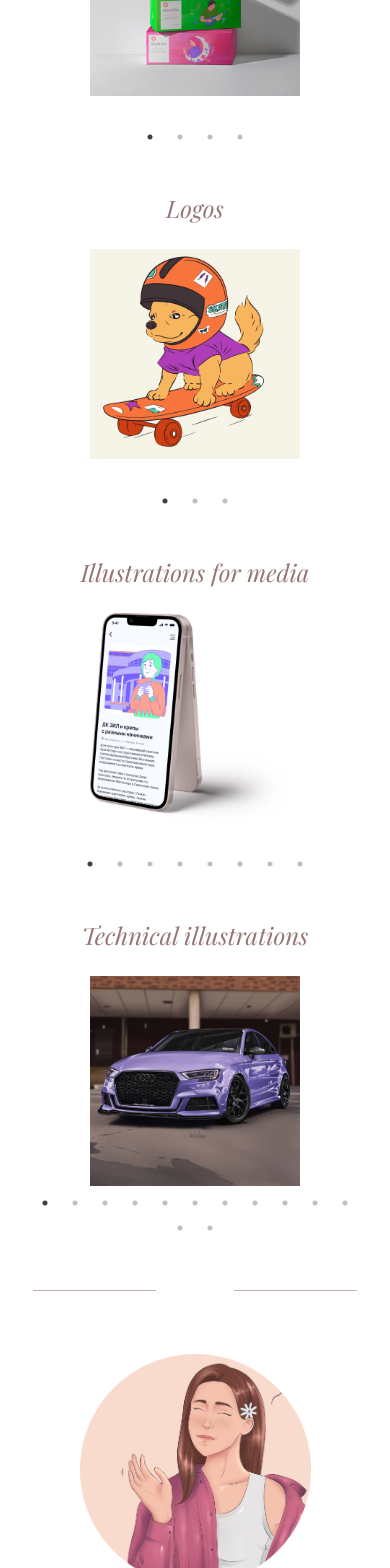
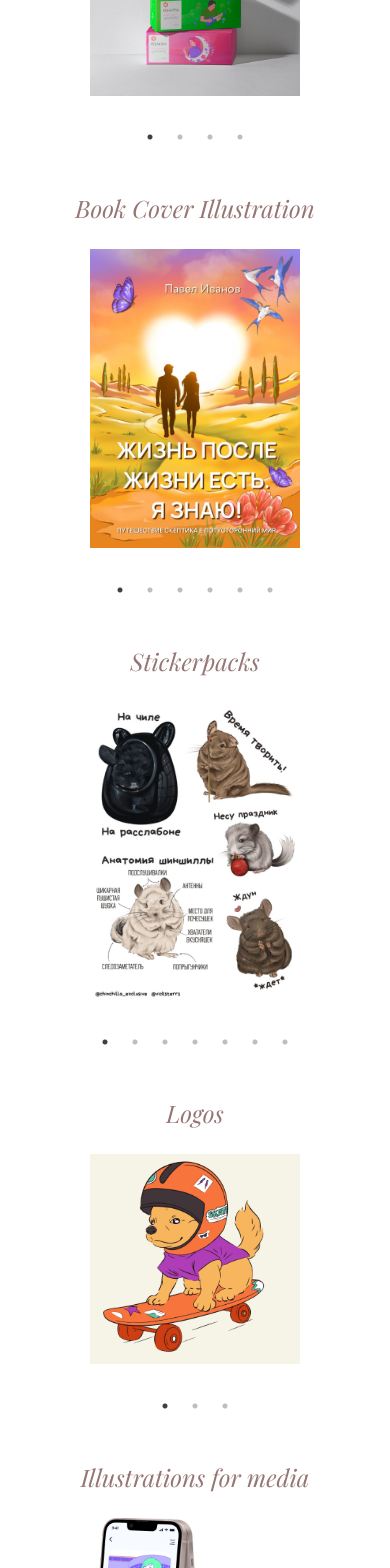
Before and after one commit to proactative/vicksterrs, a React (Create React App) app: page / in a window 390 px wide. Shown: the part 2234-3802 px from the top of the page. Built offline with nearby package versions, Linux system fonts and the light colour scheme.

Commit message:
feat: add portfolio sections with rectangular images

```diff
--- a/src/components/PortfolioSlider/PortfolioSlider.css
+++ b/src/components/PortfolioSlider/PortfolioSlider.css
@@ -160,6 +160,34 @@
   height: 367px;
 }
 
+@media screen and (max-width: 1150px) {
+  .bookcover {
+    width: 200px;
+    height: 200px;
+  }
+}
+
+@media screen and (max-width: 850px) {
+  .bookcover {
+    width: 150px;
+  }
+}
+
+@media screen and (max-width: 650px) {
+  .bookcover {
+    width: 100px;
+    height: 100px;
+  }
+}
+
+
+@media screen and (max-width: 400px) {
+  .bookcover {
+    width: 210px;
+    height: 299px;
+  }
+}
+
 .bookcover_first {
   background-image: url(../../images/portfolioSlider/bookcover/first.png);
 }
@@ -192,6 +220,34 @@
   background-repeat: no-repeat;
   background-position: center;
   background-size: contain;
+}
+
+@media screen and (max-width: 1150px) {
+  .stickerpacks {
+    width: 200px;
+    height: 200px;
+  }
+}
+
+@media screen and (max-width: 850px) {
+  .stickerpacks {
+    width: 150px;
+    /* height: 150px; */
+  }
+}
+
+@media screen and (max-width: 650px) {
+  .stickerpacks {
+    width: 65px;
+    /* height: 100px; */
+  }
+}
+
+@media screen and (max-width: 400px) {
+  .stickerpacks {
+    width: 210px;
+    height: 299px;
+  }
 }
 
 .stickerpacks_first {
--- a/src/components/Works/Works.js
+++ b/src/components/Works/Works.js
@@ -7,118 +7,94 @@ import PortfolioSlider from '../PortfolioSlider/PorfolioSlider'
 import './Works.css'
 
 function Works() {
-  const { t } = useTranslation();
+  const { t } = useTranslation()
 
   return (
     <section className="works" id="work">
       <DecorLine />
-      <h2 className="works__title">{t("work-title")}</h2>
+      <h2 className="works__title">{t('work-title')}</h2>
       <div className="works__container">
-
-        <Section
-          title={t("section-title-1")}
-          text={t("section-text-1")}
-        >
-          <PortfolioSlider >
-            <div className='character character_first' />
-            <div className='character character_second' />
-            <div className='character character_third' />
-            <div className='character character_fourth' />
-            <div className='character character_fifth' />
-            <div className='character character_sixth' />
-          </PortfolioSlider>
-
-        </Section>
-
-        <Section
-          title={t("section-title-2")}
-          text={t("section-text-2")}
-        >
-          <PortfolioSlider >
-            <div className='brand brand_first' />
-            <div className='brand brand_second' />
-            <div className='brand brand_third' />
-            <div className='brand brand_fourth' />
+        <Section title={t('section-title-1')} text={t('section-text-1')}>
+          <PortfolioSlider>
+            <div className="character character_first" />
+            <div className="character character_second" />
+            <div className="character character_third" />
+            <div className="character character_fourth" />
+            <div className="character character_fifth" />
+            <div className="character character_sixth" />
           </PortfolioSlider>
         </Section>
 
-        {/* <Section
-          title={t("section-title-3")}
-          text={t("section-text-3")}
-        >
-          <PortfolioSlider >
-            <div className='bookcover bookcover_first' />
-            <div className='bookcover bookcover_second' />
-            <div className='bookcover bookcover_third' />
-            <div className='bookcover bookcover_fourth' />
-            <div className='bookcover bookcover_fifth' />
-            <div className='bookcover bookcover_sixth' />
+        <Section title={t('section-title-2')} text={t('section-text-2')}>
+          <PortfolioSlider>
+            <div className="brand brand_first" />
+            <div className="brand brand_second" />
+            <div className="brand brand_third" />
+            <div className="brand brand_fourth" />
           </PortfolioSlider>
         </Section>
 
-        <Section
-          title={t("section-title-4")}
-          text={t("section-text-4")}
-        >
-          <PortfolioSlider >
-            <div className='stickerpacks stickerpacks_first' />
-            <div className='stickerpacks stickerpacks_second' />
-            <div className='stickerpacks stickerpacks_third' />
-            <div className='stickerpacks stickerpacks_fourth' />
-            <div className='stickerpacks stickerpacks_fifth' />
-            <div className='stickerpacks stickerpacks_sixth' />
-            <div className='stickerpacks stickerpacks_seventh' />
-          </PortfolioSlider>
-        </Section> */}
-
-        <Section
-          title={t("section-title-5")}
-          text={t("section-text-5")}
-        >
-          <PortfolioSlider >
-            <div className='logos logos_first' />
-            <div className='logos logos_second' />
-            <div className='logos logos_third' />
+        <Section title={t('section-title-3')} text={t('section-text-3')}>
+          <PortfolioSlider>
+            <div className="bookcover bookcover_first" />
+            <div className="bookcover bookcover_second" />
+            <div className="bookcover bookcover_third" />
+            <div className="bookcover bookcover_fourth" />
+            <div className="bookcover bookcover_fifth" />
+            <div className="bookcover bookcover_sixth" />
           </PortfolioSlider>
         </Section>
 
-        <Section
-          title={t("section-title-6")}
-          text={t("section-text-6")}
-        >
-          <PortfolioSlider >
-            <div className='media media_first' />
-            <div className='media media_second' />
-            <div className='media media_third' />
-            <div className='media media_fourth' />
-            <div className='media media_fifth' />
-            <div className='media media_sixth' />
-            <div className='media media_seventh' />
-            <div className='media media_eighth' />
+        <Section title={t('section-title-4')} text={t('section-text-4')}>
+          <PortfolioSlider>
+            <div className="stickerpacks stickerpacks_first" />
+            <div className="stickerpacks stickerpacks_second" />
+            <div className="stickerpacks stickerpacks_third" />
+            <div className="stickerpacks stickerpacks_fourth" />
+            <div className="stickerpacks stickerpacks_fifth" />
+            <div className="stickerpacks stickerpacks_sixth" />
+            <div className="stickerpacks stickerpacks_seventh" />
           </PortfolioSlider>
         </Section>
 
-        <Section
-          title={t("section-title-7")}
-          text={t("section-text-7")}
-        >
-          <PortfolioSlider >
-            <div className='tech tech_first' />
-            <div className='tech tech_second' />
-            <div className='tech tech_third' />
-            <div className='tech tech_fourth' />
-            <div className='tech tech_fifth' />
-            <div className='tech tech_sixth' />
-            <div className='tech tech_seventh' />
-            <div className='tech tech_fifth' />
-            <div className='tech tech_sixth' />
-            <div className='tech tech_seventh' />
-            <div className='tech tech_eighth' />
-            <div className='tech tech_ninth' />
-            <div className='tech tech_tenth' />
+        <Section title={t('section-title-5')} text={t('section-text-5')}>
+          <PortfolioSlider>
+            <div className="logos logos_first" />
+            <div className="logos logos_second" />
+            <div className="logos logos_third" />
           </PortfolioSlider>
         </Section>
 
+        <Section title={t('section-title-6')} text={t('section-text-6')}>
+          <PortfolioSlider>
+            <div className="media media_first" />
+            <div className="media media_second" />
+            <div className="media media_third" />
+            <div className="media media_fourth" />
+            <div className="media media_fifth" />
+            <div className="media media_sixth" />
+            <div className="media media_seventh" />
+            <div className="media media_eighth" />
+          </PortfolioSlider>
+        </Section>
+
+        <Section title={t('section-title-7')} text={t('section-text-7')}>
+          <PortfolioSlider>
+            <div className="tech tech_first" />
+            <div className="tech tech_second" />
+            <div className="tech tech_third" />
+            <div className="tech tech_fourth" />
+            <div className="tech tech_fifth" />
+            <div className="tech tech_sixth" />
+            <div className="tech tech_seventh" />
+            <div className="tech tech_fifth" />
+            <div className="tech tech_sixth" />
+            <div className="tech tech_seventh" />
+            <div className="tech tech_eighth" />
+            <div className="tech tech_ninth" />
+            <div className="tech tech_tenth" />
+          </PortfolioSlider>
+        </Section>
       </div>
       <DecorLine />
     </section>
```
